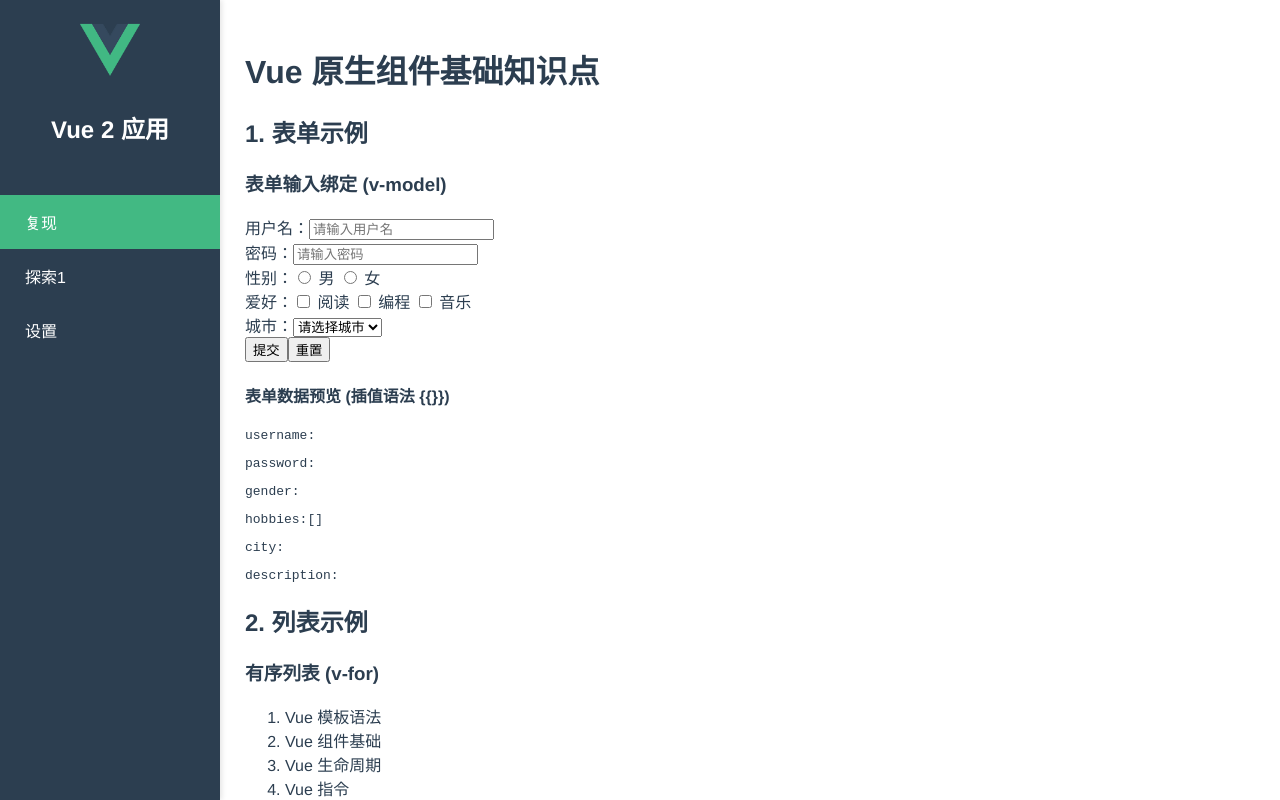
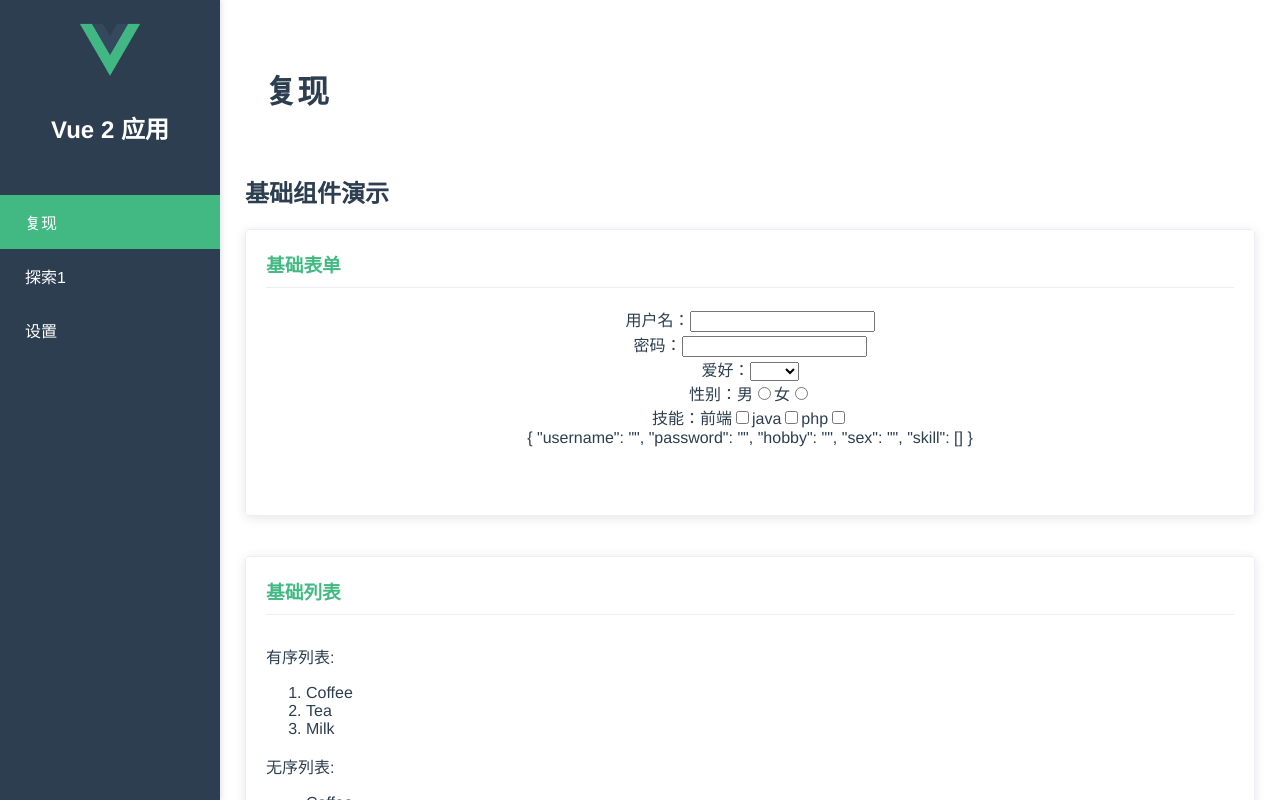
Before and after one commit to DingZhenPearl/vue2test, a Vue app: page / in a window 1280 px wide. Built offline with nearby package versions, Linux system fonts and the light colour scheme.

Commit message:
feat(components): 在 replication 组件中添加基础组件演示，包括表单、列表和表格

```diff
--- a/src/App.vue
+++ b/src/App.vue
@@ -21,7 +21,37 @@
       <!-- 主内容区域 -->
       <div class="main-content">
         <!-- 根据选中页面显示不同组件 -->
-        <replication v-if="currentPage === 'replication'"/>
+        <div v-if="currentPage === 'replication'">
+          <replication />
+          <div class="components-container">
+            <h2>基础组件演示</h2>
+            <div class="component-section">
+              <h3>基础表单</h3>
+              <BasicForm />
+            </div>
+            <div class="component-section">
+              <h3>基础列表</h3>
+              <BasicList />
+            </div>
+            <div class="component-section">
+              <h3>基础表格</h3>
+              <BasicTable />
+            </div>
+            <div class="component-section">
+              <h3>表单模板测试</h3>
+              <FormTemplateTest />
+            </div>
+            <div class="component-section">
+              <h3>表格模板测试</h3>
+              <TableTemplateTest />
+            </div>
+            <div class="component-section">
+              <h3>列表模板测试</h3>
+              <ListTemplateTest />
+            </div>
+          </div>
+        </div>
+
         <exploration1 v-if="currentPage === 'exploration1'"/>
         <SettingsPage v-if="currentPage === 'settings'"/>
       </div>
@@ -33,13 +63,25 @@
 import replication from './components/replication.vue'
 import exploration1 from './components/exploration1.vue'
 import SettingsPage from './components/SettingsPage.vue'
+import BasicForm from './components/basicForm.vue'
+import BasicList from './components/basicList.vue'
+import BasicTable from './components/basicTable.vue'
+import FormTemplateTest from './components/formTemplateTest.vue'
+import TableTemplateTest from './components/tableTemplateTest.vue'
+import ListTemplateTest from './components/listTemplateTest.vue'
 
 export default {
   name: 'App',
   components: {
     replication,
     exploration1,
-    SettingsPage
+    SettingsPage,
+    BasicForm,
+    BasicList,
+    BasicTable,
+    FormTemplateTest,
+    TableTemplateTest,
+    ListTemplateTest
   },
   data() {
     return {
@@ -123,4 +165,23 @@
   padding: 25px;
   overflow-y: auto;
 }
+
+.components-container {
+  margin-top: 20px;
+}
+
+.component-section {
+  margin-bottom: 40px;
+  padding: 20px;
+  border: 1px solid #ebeef5;
+  border-radius: 4px;
+  box-shadow: 0 2px 12px 0 rgba(0,0,0,0.1);
+}
+
+.component-section h3 {
+  margin-top: 0;
+  padding-bottom: 10px;
+  border-bottom: 1px solid #ebeef5;
+  color: #42b983;
+}
 </style>
--- a/src/components/replication.vue
+++ b/src/components/replication.vue
@@ -1,189 +1,44 @@
 <template>
-  <div class="home-page">
-    <h1>Vue 原生组件基础知识点</h1>
+  <div class="container">
+    <h1>复现</h1>
 
-    <!-- 表单部分 -->
-    <section class="section">
-      <h2>1. 表单示例</h2>
-      <div class="card">
-        <h3>表单输入绑定 (v-model)</h3>
-        <form @submit.prevent="handleSubmit">
-          <div class="form-item">
-            <label for="username">用户名：</label>
-            <input id="username" type="text" v-model="formData.username" placeholder="请输入用户名" />
-          </div>
-
-          <div class="form-item">
-            <label for="password">密码：</label>
-            <input id="password" type="password" v-model="formData.password" placeholder="请输入密码" />
-          </div>
-
-          <div class="form-item">
-            <label>性别：</label>
-            <label class="radio-label">
-              <input type="radio" v-model="formData.gender" value="male" /> 男
-            </label>
-            <label class="radio-label">
-              <input type="radio" v-model="formData.gender" value="female" /> 女
-            </label>
-          </div>
-
-          <div class="form-item">
-            <label>爱好：</label>
-            <label class="checkbox-label">
-              <input type="checkbox" v-model="formData.hobbies" value="reading" /> 阅读
-            </label>
-            <label class="checkbox-label">
-              <input type="checkbox" v-model="formData.hobbies" value="coding" /> 编程
-            </label>
-            <label class="checkbox-label">
-              <input type="checkbox" v-model="formData.hobbies" value="music" /> 音乐
-            </label>
-          </div>
-
-          <div class="form-item">
-            <label for="city">城市：</label>
-            <select id="city" v-model="formData.city">
-              <option value="">请选择城市</option>
-              <option v-for="city in cities" :key="city.value" :value="city.value">
-                {{ city.label }}
-              </option>
-            </select>
-          </div>
-
-
-
-          <div class="form-item">
-            <button type="submit">提交</button>
-            <button type="button" @click="resetForm">重置</button>
-          </div>
-        </form>
-
-        <div class="form-preview">
-          <h4>表单数据预览 (插值语法 {{}})</h4>
-          <pre>username:{{ formData.username }}</pre>
-          <pre>password:{{ formData.password }}</pre>
-          <pre>gender:{{ formData.gender }}</pre>
-          <pre>hobbies:{{ formData.hobbies }}</pre>
-          <pre>city:{{ formData.city }}</pre>
-          <pre>description:{{ formData.description }}</pre>
-        </div>
-      </div>
-    </section>
-
-    <!-- 列表部分 -->
-    <section class="section">
-      <h2>2. 列表示例</h2>
-
-      <div class="card">
-        <h3>有序列表 (v-for)</h3>
-        <ol>
-          <li v-for="(item, index) in orderedList" :key="index">
-            {{ item }}
-          </li>
-        </ol>
-      </div>
-
-      <div class="card">
-        <h3>无序列表 (v-for)</h3>
-        <ul>
-          <li v-for="(item, index) in unorderedList" :key="index">
-            {{ item }}
-          </li>
-        </ul>
-      </div>
-    </section>
-
-    <!-- 表格部分 -->
-    <section class="section">
-      <h2>3. 表格示例</h2>
-      <div class="card">
-        <table class="data-table">
-          <thead>
-            <tr>
-              <th v-for="column in tableColumns" :key="column.prop">{{ column.label }}</th>
-              <th>操作</th>
-            </tr>
-          </thead>
-          <tbody>
-            <tr v-for="(item, index) in tableData" :key="index">
-              <td v-for="column in tableColumns" :key="column.prop">{{ item[column.prop] }}</td>
-              <td>
-                <button @click="viewUser(item)">查看</button>
-                <button @click="deleteUser(index)">删除</button>
-              </td>
-            </tr>
-          </tbody>
-        </table>
-      </div>
-    </section>
+    <!-- 主要内容区域 -->
+    <div class="content">
+      <!-- 在这里添加您的内容 -->
+    </div>
   </div>
 </template>
 
 <script>
 export default {
-  name: 'HomePage',
+  name: 'BaseComponent',
   data() {
     return {
-      // 表单数据
-      formData: {
-        username: '',
-        password: '',
-        gender: '',
-        hobbies: [],
-        city: '',
-      },
-      cities: [
-        { value: 'beijing', label: '北京' },
-        { value: 'shanghai', label: '上海' },
-        { value: 'guangzhou', label: '广州' },
-        { value: 'shenzhen', label: '深圳' }
-      ],
-
-      // 列表数据
-      orderedList: ['Vue 模板语法', 'Vue 组件基础', 'Vue 生命周期', 'Vue 指令', 'Vue 计算属性','Vue 计算属性'],
-      unorderedList: ['v-model', 'v-if/v-else', 'v-for', 'v-show', 'v-bind', 'v-bind'],
-
-
-      // 表格数据
-      tableColumns: [
-        { prop: 'id', label: 'ID' },
-        { prop: 'name', label: '姓名' },
-        { prop: 'age', label: '年龄' },
-        { prop: 'email', label: '邮箱' }
-      ],
-      tableData: [
-        { id: 1, name: '张三', age: 28, email: 'zhangsan@example.com' },
-        { id: 2, name: '李四', age: 32, email: 'lisi@example.com' },
-        { id: 3, name: '王五', age: 25, email: 'wangwu@example.com' },
-        { id: 4, name: '赵六', age: 30, email: 'zhaoliu@example.com' }
-      ]
+      // 组件数据
     }
   },
+  computed: {
+    // 计算属性
+  },
   methods: {
-    handleSubmit() {
-      alert('表单已提交：' + JSON.stringify(this.formData))
-    },
-    resetForm() {
-      this.formData = {
-        username: '',
-        password: '',
-        gender: '',
-        hobbies: [],
-        city: '',
-        description: ''
-      }
-    },
-    viewUser(user) {
-      alert('查看用户：' + JSON.stringify(user))
-    },
-    deleteUser(index) {
-      this.tableData.splice(index, 1)
-    }
+    // 组件方法
+  },
+  created() {
+    // 生命周期钩子 - 组件被创建时
+  },
+  mounted() {
+    // 生命周期钩子 - 组件被挂载时
   }
 }
 </script>
 
 <style scoped>
-/* 所有样式已清除 */
+/* 组件样式 */
+.container {
+  padding: 20px;
+}
+
+.content {
+  margin-top: 20px;
+}
 </style>
--- a/src/components/tableTemplateTest.vue
+++ b/src/components/tableTemplateTest.vue
@@ -95,6 +95,7 @@
           // }
 
           let tempArr = []
+          // eslint-disable-next-line no-unused-vars
           let length = result.data.length
           for(let i = 0; i< 3; i++){
             tempArr.push({
```
